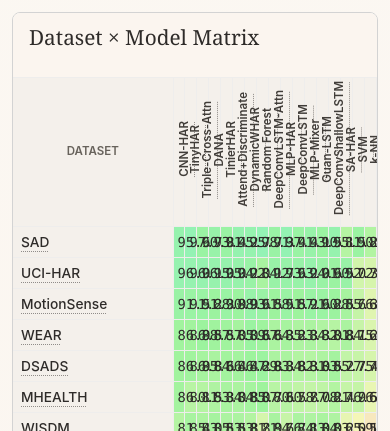
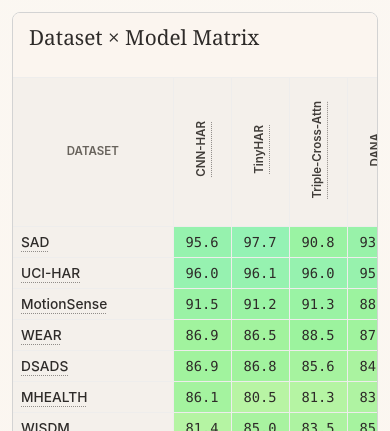
Before and after one commit to teco-kit/whar-arena, an Astro site in the folder apps/web/: page / in a window 390 px wide. Shown: the part 1986-2417 px from the top of the page. Built offline with nearby package versions, Linux system fonts and the light colour scheme; Astro itself is replaced by a stand-in of ours.

Commit message:
Fix matrix mobile scrolling

```diff
--- a/apps/web/src/components/Leaderboard.svelte
+++ b/apps/web/src/components/Leaderboard.svelte
@@ -2484,12 +2484,14 @@
 
   .matrix-wrap {
     max-height: none;
-    overflow: visible;
+    overflow-x: auto;
+    overflow-y: visible;
+    overscroll-behavior-x: contain;
   }
 
   .matrix-table {
-    width: 100%;
-    min-width: 0;
+    width: max-content;
+    min-width: 100%;
     margin: 0;
     table-layout: fixed;
   }
@@ -2507,6 +2509,8 @@
   }
 
   .matrix-table thead th:not(.sticky-col) {
+    width: 58px;
+    min-width: 58px;
     height: 148px;
     vertical-align: middle;
   }
@@ -2557,6 +2561,8 @@
   }
 
   .matrix-table td {
+    width: 58px;
+    min-width: 58px;
     background: var(--score-bg, transparent);
     font-family: "DM Mono", ui-monospace, SFMono-Regular, Menlo, monospace;
   }
@@ -2591,9 +2597,16 @@
   }
 
   .sticky-col {
+    position: sticky;
+    left: 0;
+    z-index: 2;
     width: 204px !important;
     min-width: 204px !important;
     background: var(--panel-strong);
+  }
+
+  .matrix-table thead .sticky-col {
+    z-index: 3;
   }
 
   .dataset-cell {
```
